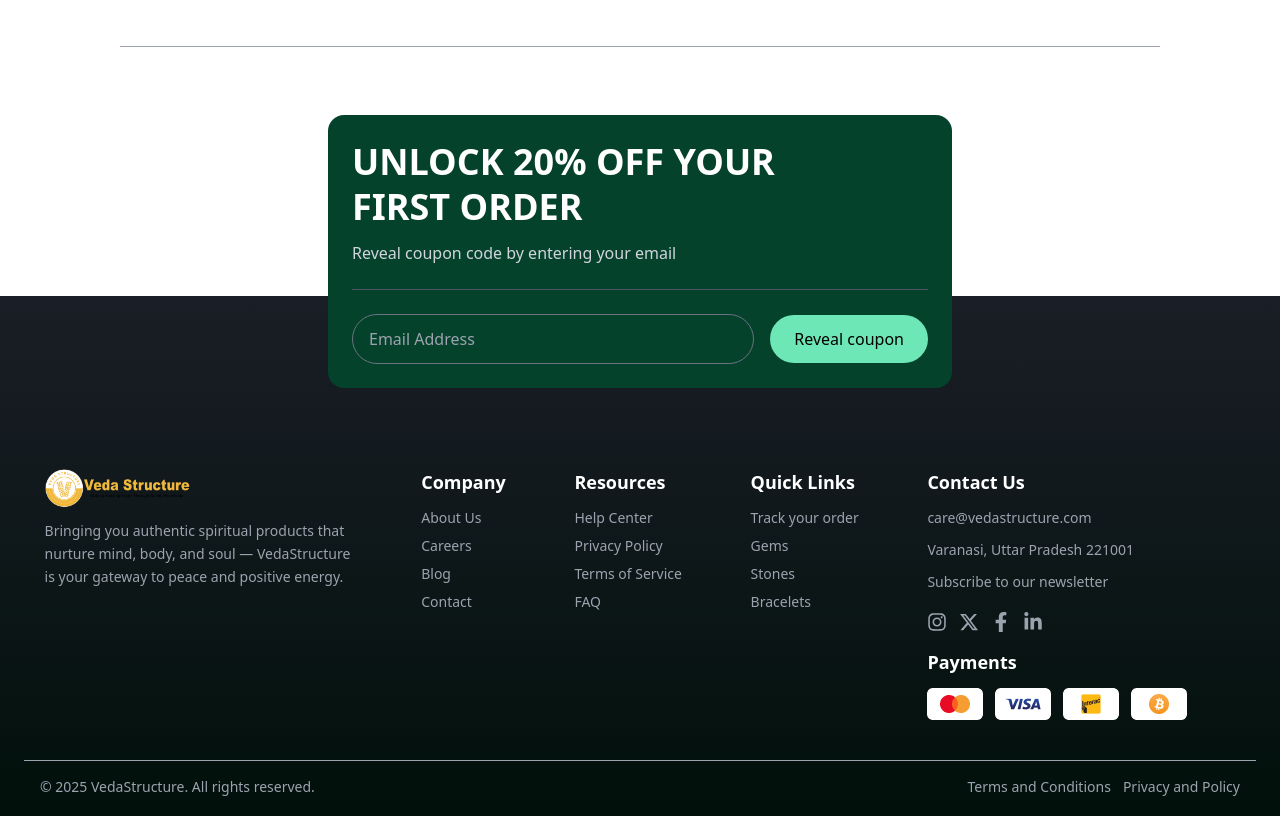
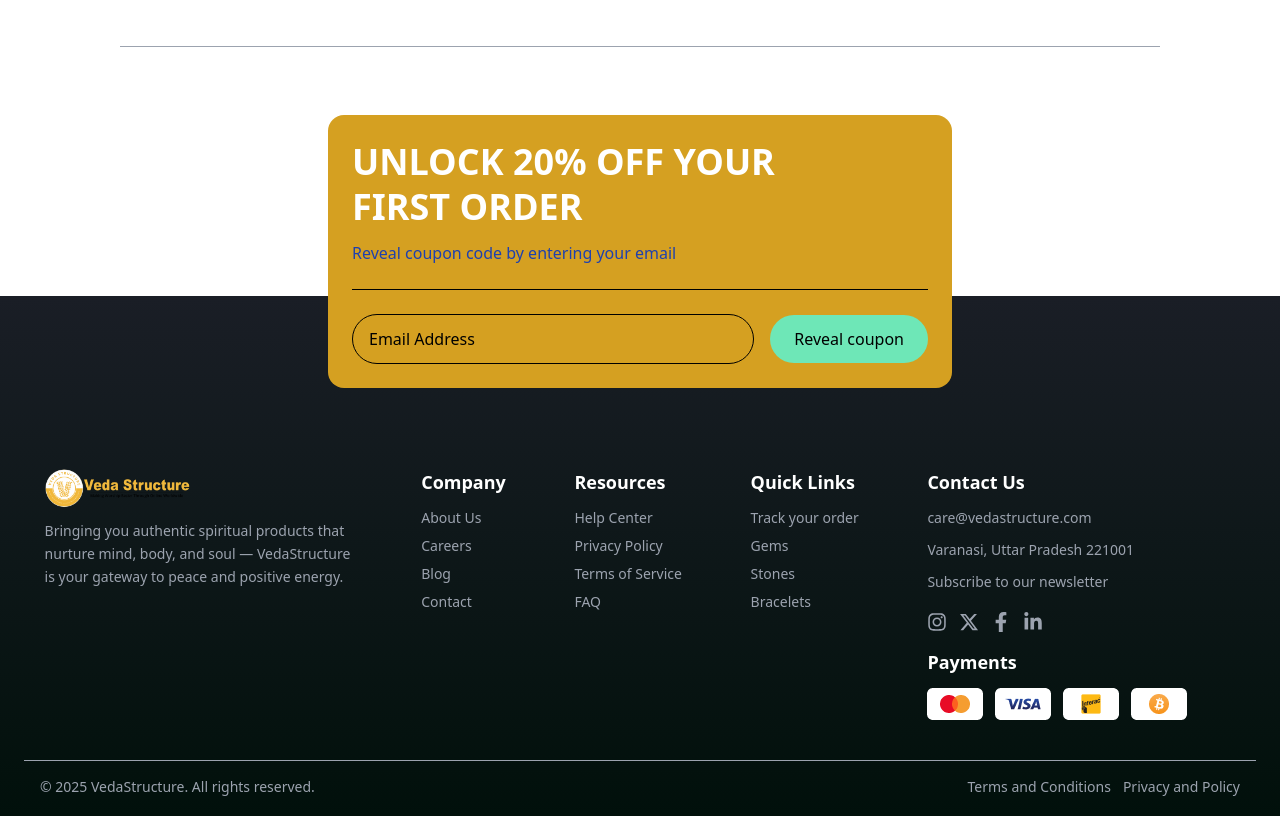
Before and after one commit to nitin-175/DiziFrontend, a React (Vite) app: page / in a window 1280 px wide. Shown: the part 7079-7895 px from the top of the page. Built offline with nearby package versions, Linux system fonts and the light colour scheme.

Commit message:
footer updated color

```diff
--- a/src/components/CuponSection.jsx
+++ b/src/components/CuponSection.jsx
@@ -3,17 +3,17 @@ import React from 'react';
 export default function CuponSection() {
   return (
     <div className="flex justify-center items-center px-4 mt-5 relative -mb-28">
-      <div className="bg-[#05422C] rounded-2xl sm:w-4/5 md:w-3/6 p-4 sm:p-6">
+      <div className="bg-[#D5A021] rounded-2xl sm:w-4/5 md:w-3/6 p-4 sm:p-6">
         <h1 className="text-white text-3xl sm:text-3xl md:text-4xl font-extrabold leading-tight">
           UNLOCK 20% OFF YOUR <br className="hidden sm:block" /> FIRST ORDER
         </h1>
-        <p className="text-gray-300 mt-3">Reveal coupon code by entering your email</p>
-        <hr className="my-6 border-gray-600" />
+        <p className="text-blue-800 mt-3">Reveal coupon code by entering your email</p>
+        <hr className="my-6 border-black" />
         <div className="flex flex-col sm:flex-row items-center gap-4">
           <input
             type="email"
             placeholder="Email Address"
-            className="flex-1 px-4 py-3 rounded-full border border-gray-500 focus:outline-none focus:ring-2 focus:ring-green-400 bg-transparent text-white placeholder-gray-400"
+            className="flex-1 px-4 py-3 rounded-full border border-black focus:outline-none focus:ring-2 focus:ring-black-400 bg-transparent text-black placeholder-black"
           />
           <button className="bg-green-300 hover:bg-green-400 text-black px-6 py-3 rounded-full font-medium transition-colors">
             Reveal coupon
--- a/src/components/Footer.jsx
+++ b/src/components/Footer.jsx
@@ -9,7 +9,7 @@ export default function Footer() {
         background: 'linear-gradient(180deg, #1A1E26 0%, #01100B 100%)',
 
       }}
-      className="text-gray-400 w-full h-130 mt-5 p-4 sm:p-6 lg:pt-43 pt-20 sm:pt-28"
+      className="text-gray-400 w-full h-auto lg:h-130 mt-5 p-4 sm:p-6 lg:pt-43 pt-20 sm:pt-28"
     >
       <div className="flex flex-col md:flex-row md:justify-evenly gap-8 md:gap-12">
         <div className="w-full md:w-1/4">
```
